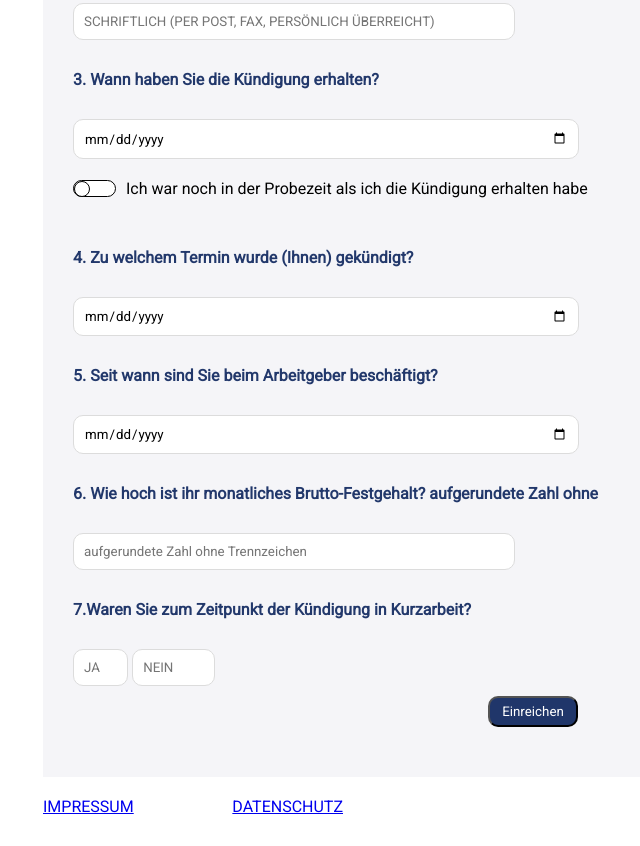
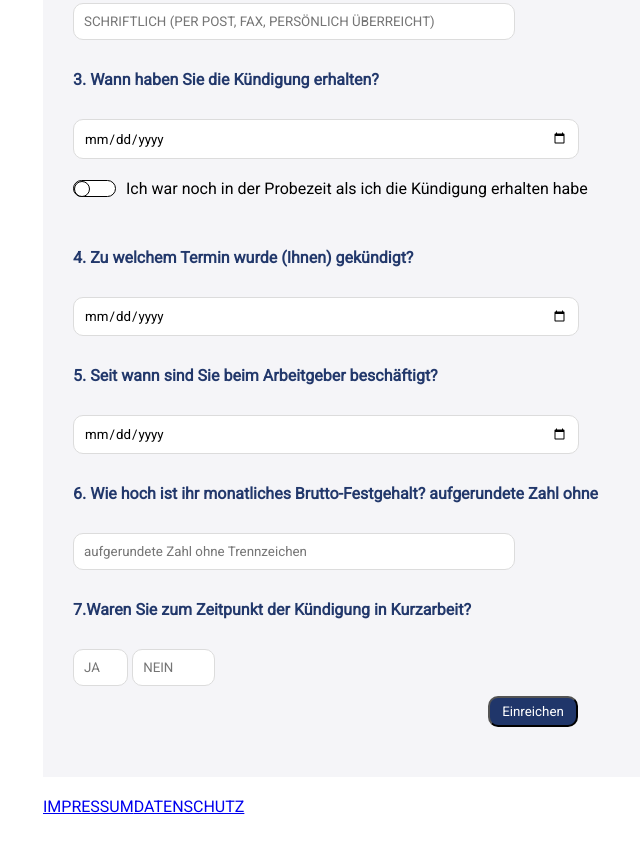
Before and after one commit to Muhammad-Umar42/employ-page, a plain HTML site: page index.html in a window 1280 px wide. Shown: the part 1882-2728 px from the top of the page, without its empty margins (107-747 px from the left). Drawn offline with Linux system fonts and the light colour scheme.

Commit message:
done other

```diff
--- a/style.css
+++ b/style.css
@@ -157,7 +157,7 @@
 }
 .other{
     display: flex;
-    max-width: 300px;
+    max-width: 200px;
     justify-content: space-between;
     margin-bottom: 30px;
 }
```
